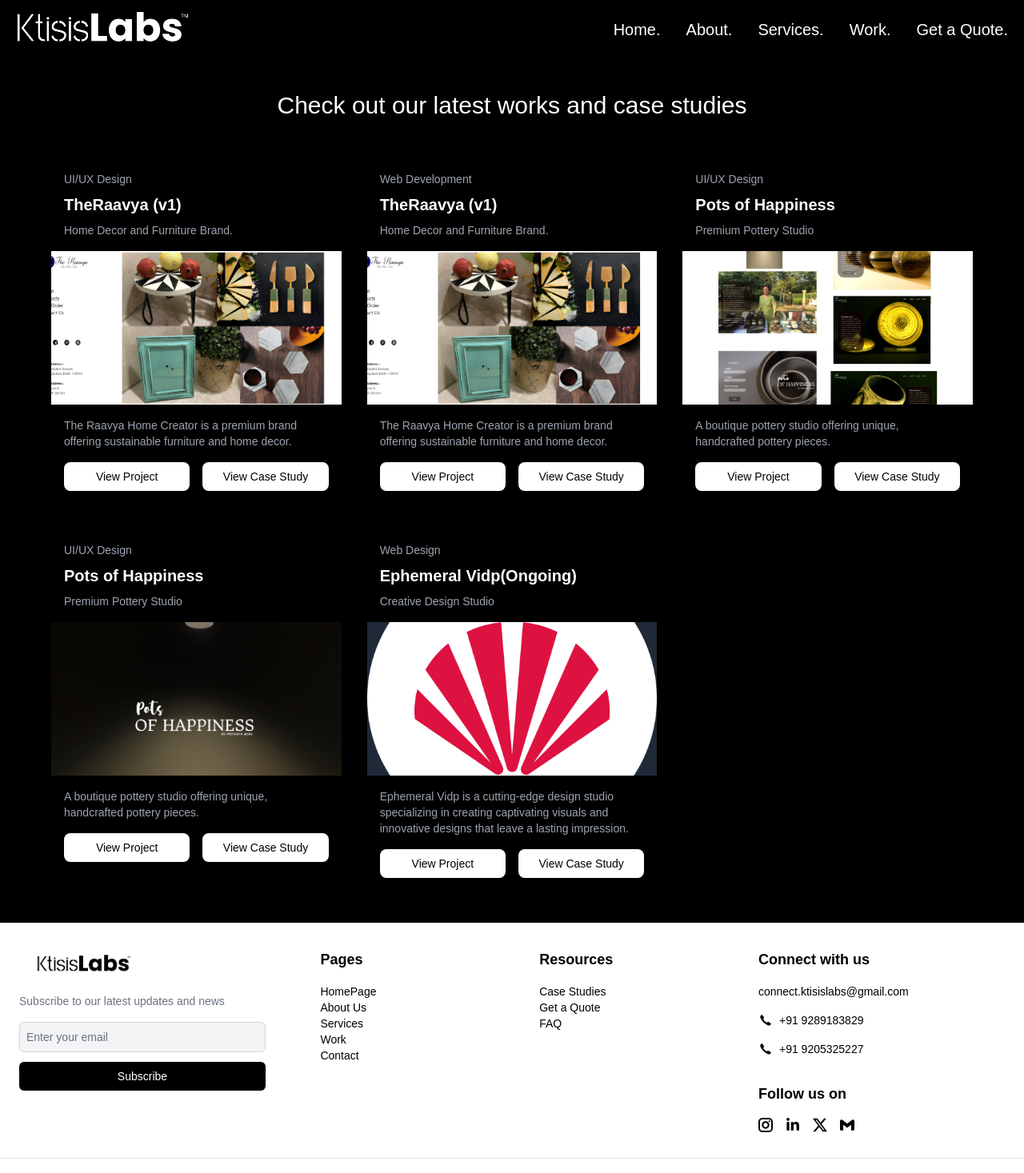
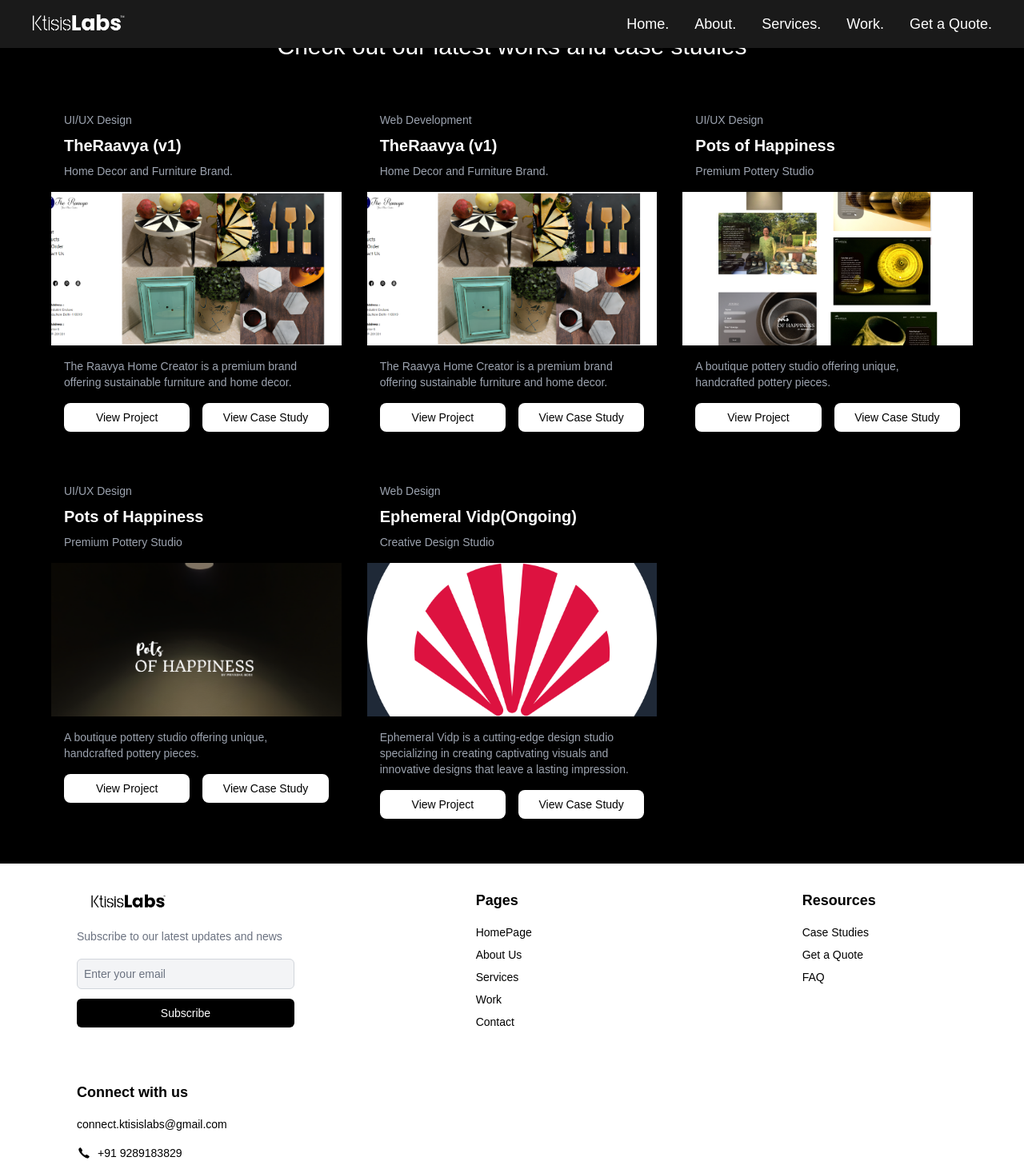
Before and after one commit to ktisislabs/OfficialSite, a React (Create React App) app: page /Work in a window 1280 px wide. Shown: the top 1467 px of the page at 80% size. Built offline with nearby package versions, Linux system fonts and the light colour scheme.

Commit message:
updated code

```diff
--- a/src/components/Footer.jsx
+++ b/src/components/Footer.jsx
@@ -1,108 +1,127 @@
 import React, { useEffect } from "react";
-import { useForm } from '@formspree/react';
-import toast, { Toaster } from 'react-hot-toast';
-import Mainlogo from '../Assets/newLogo.png';
+import { Link } from "react-router-dom";
+import { IoIosCall } from "react-icons/io";
 import { GrInstagram } from "react-icons/gr";
 import { FaLinkedinIn } from "react-icons/fa";
 import { BsTwitterX } from "react-icons/bs";
 import { SiGmail } from "react-icons/si";
-import { IoIosCall } from "react-icons/io";
-import { Link } from "react-router-dom";
+import Mainlogo from "../Assets/newLogo.png";
+import { useForm } from "@formspree/react";
+import toast, { Toaster } from "react-hot-toast";
 
-function Footer() {
+const Footer = () => {
   const [state, handleSubmit] = useForm("xjkvavqa");
 
   useEffect(() => {
     if (state.succeeded) {
-      toast.success('Thank you for subscribing!', {
+      toast.success("Thank you for subscribing!", {
         duration: 4000,
-        position: 'top-center',
+        position: "top-center",
+        style: {
+          background: "#000",
+          color: "#fff",
+        },
       });
     }
   }, [state.succeeded]);
 
   return (
-    <>
+    <footer className="w-full bg-white text-black py-8">
       <Toaster />
-      <footer className="Footer-Section w-full bg-white text-black py-8">
-        <div className="max-w-7xl mx-auto px-4 sm:px-6 flex flex-wrap gap-8 justify-between">
-          {/* Logo and Email Section */}
-          <div className="Footer-1 flex flex-col gap-4 w-full sm:w-1/2 lg:w-1/4">
-            <img src={Mainlogo} alt="Logo" className="w-40 mx-auto sm:mx-0" />
-            <p className="text-gray-500 text-sm text-center sm:text-left">
+      <div className="max-w-6xl mx-auto px-4 sm:px-6 md:px-8">
+        <div className="flex flex-wrap gap-8 sm:gap-12 md:gap-16 justify-between">
+          {/* Logo and Email Subscription */}
+          <div className="w-full sm:w-1/2 md:w-1/3 lg:w-1/4 flex flex-col gap-4">
+            <img src={Mainlogo} alt="Ktisis Labs Logo" className="w-32" />
+            <p className="text-gray-500 text-sm leading-relaxed">
               Subscribe to our latest updates and news
             </p>
-            <form onSubmit={handleSubmit} className="flex flex-col gap-3">
+            <form
+              onSubmit={handleSubmit}
+              className="flex flex-col gap-3"
+            >
               <input
                 type="email"
                 name="email"
                 placeholder="Enter your email"
                 required
-                className="w-full p-2 rounded-md border border-gray-300 bg-gray-100 text-sm placeholder-gray-500 outline-none focus:ring-2 focus:ring-blue-500"
+                className="p-2 rounded-md border border-gray-300 bg-gray-100 text-sm placeholder-gray-500 outline-none focus:ring-2 focus:ring-blue-500"
               />
               <button
                 type="submit"
-                className="w-full bg-black text-white py-2 rounded-md text-sm hover:bg-gray-800 transition focus:ring-2 focus:ring-blue-500"
+                className="bg-black text-white py-2 rounded-md text-sm hover:bg-gray-800 transition"
               >
                 Subscribe
               </button>
             </form>
           </div>
 
-          {/* Pages Section */}
-          <div className="flex flex-col gap-4 w-full sm:w-1/2 lg:w-1/6">
-            <h3 className="text-lg font-semibold text-center sm:text-left">Pages</h3>
-            <ul className="space-y-2 text-sm text-center sm:text-left">
-              <Link to="/Homepage">
-                <li className="hover:underline cursor-pointer">HomePage</li>
+          {/* Pages Links */}
+          <div className="w-full sm:w-1/2 md:w-1/3 lg:w-1/6 flex flex-col gap-4">
+            <h3 className="text-lg font-semibold">Pages</h3>
+            <ul className="space-y-2 text-sm">
+              <li>
+                <Link to="/Homepage" className="hover:underline">
+                  HomePage
                 </Link>
-              <Link to="/About">
-                <li className="hover:underline cursor-pointer">About Us</li>
+              </li>
+              <li>
+                <Link to="/About" className="hover:underline">
+                  About Us
                 </Link>
-              <Link to="/Services">
-                <li className="hover:underline cursor-pointer">Services</li>
+              </li>
+              <li>
+                <Link to="/Services" className="hover:underline">
+                  Services
                 </Link>
-              <Link to="/Work">
-                <li className="hover:underline cursor-pointer">Work</li>
+              </li>
+              <li>
+                <Link to="/Work" className="hover:underline">
+                  Work
                 </Link>
-              <Link to="/Contact">
-                <li className="hover:underline cursor-pointer">Contact</li>
+              </li>
+              <li>
+                <Link to="/Contact" className="hover:underline">
+                  Contact
                 </Link>
+              </li>
             </ul>
           </div>
 
-          {/* Resources Section */}
-          <div className="flex flex-col gap-4 w-full sm:w-1/2 lg:w-1/6">
-            <h3 className="text-lg font-semibold text-center sm:text-left">Resources</h3>
-            <ul className="space-y-2 text-sm text-center sm:text-left">
-              <Link to="/Work">
-                <li className="hover:underline cursor-pointer">Case Studies</li>
+          {/* Resources Links */}
+          <div className="w-full sm:w-1/2 md:w-1/3 lg:w-1/6 flex flex-col gap-4">
+            <h3 className="text-lg font-semibold">Resources</h3>
+            <ul className="space-y-2 text-sm">
+              <li>
+                <Link to="/Work" className="hover:underline">
+                  Case Studies
                 </Link>
-              <Link to="/Contact">
-                <li className="hover:underline cursor-pointer">Get a Quote</li>
+              </li>
+              <li>
+                <Link to="/Contact" className="hover:underline">
+                  Get a Quote
                 </Link>
-              <Link to="/Contact">
-                <li className="hover:underline cursor-pointer">FAQ</li>
+              </li>
+              <li>
+                <Link to="/Contact" className="hover:underline">
+                  FAQ
                 </Link>
+              </li>
             </ul>
           </div>
 
-          {/* Address Section */}
-          <div className="flex flex-col gap-4 w-full sm:w-1/2 lg:w-1/4">
-            <h3 className="text-lg font-semibold text-center sm:text-left">Connect with us</h3>
-            <p className="text-center sm:text-left text-sm">
-              connect.ktisislabs@gmail.com
-            </p>
-            <p className="flex items-center gap-2 justify-center sm:justify-start text-sm">
+          {/* Contact Section */}
+          <div className="w-full sm:w-1/2 md:w-1/3 lg:w-1/4 flex flex-col gap-4">
+            <h3 className="text-lg font-semibold">Connect with us</h3>
+            <p className="text-sm">connect.ktisislabs@gmail.com</p>
+            <p className="flex items-center gap-2 text-sm">
               <IoIosCall className="text-lg" /> +91 9289183829
             </p>
-            <p className="flex items-center gap-2 justify-center sm:justify-start text-sm">
+            <p className="flex items-center gap-2 text-sm">
               <IoIosCall className="text-lg" /> +91 9205325227
             </p>
-            <h3 className="text-lg font-semibold mt-4 text-center sm:text-left">
-              Follow us on
-            </h3>
-            <div className="flex gap-4 justify-center sm:justify-start">
+            <h3 className="text-lg font-semibold mt-4">Follow us on</h3>
+            <div className="flex gap-4">
               <a
                 href="https://www.instagram.com/ktisislabs/"
                 target="_blank"
@@ -136,14 +155,14 @@
             </div>
           </div>
         </div>
+      </div>
 
       {/* Footer Bottom */}
       <div className="border-t border-gray-200 mt-8 pt-4 text-center text-sm">
         <p>© 2024 Ktisis Labs. All rights reserved.</p>
       </div>
     </footer>
-    </>
   );
-}
+};
 
 export default Footer;
--- a/src/components/Navbar.jsx
+++ b/src/components/Navbar.jsx
@@ -34,7 +34,7 @@
          <Link to='/Contact'>   <li className="Menu-Item">Get a Quote</li></Link>
           </ul>
 
-          <div className="Icons-drawer flex flex-wrap justify-center items-center gap-5 text-white mt-36 mr-16">
+          {/* <div className="Icons-drawer flex flex-wrap justify-center items-center gap-5 text-white mt-36 mr-16">
             <a href='https://www.instagram.com/ktisislabs/' target='blank_' className="flex flex-col items-center hover:text-yellow-500 transition-all">
               <GrInstagram className='w-5 h-5 sm:w-8 sm:h-8' />
             </a>
@@ -47,7 +47,7 @@
             <a href='mailto:connect.ktisislabs@gmail.com' target='_blank' className="flex flex-col items-center hover:text-red-500 transition-all">
               <SiGmail className='w-6 h-6 sm:w-8 sm:h-8' />
             </a>
-          </div>
+          </div> */}
         </div>
       </div>
     );
--- a/src/index.css
+++ b/src/index.css
@@ -2,30 +2,130 @@
 @tailwind components;
 @tailwind utilities;
 
-
-
 @import url("https://fonts.googleapis.com/css2?family=Poppins:ital,wght@0,100;0,200;0,300;0,400;0,500;0,600;0,700;0,800;0,900;1,100;1,200;1,300;1,400;1,500;1,600;1,700;1,800;1,900&display=swap");
 
-
-
-*{
+/* Reset & General Styles */
+* {
   margin: 0;
   padding: 0;
+  box-sizing: border-box;
 }
-.no-visible-scrollbar {
-  scrollbar-width: none;
-  -ms-overflow-style: none;
-  -webkit-overflow-scrolling: touch;
+/* General Styles */
+.Navbar-Container {
+  background-color: #1a1a1a;
+  padding: 10px 20px;
+  position: fixed;
+  top: 0;
+  left: 0;
+  width: 100%;
+  z-index: 50;
 }
 
-.no-visible-scrollbar::-webkit-scrollbar {
+.Nav-Logo {
+  width: 120px;
+}
+
+/* Desktop Navigation */
+.Navigation-ul {
   display: none;
 }
-/* General Styling */
+
+.Navigation-ul li {
+  font-size: 18px;
+}
+
+@media (min-width: 1024px) {
+  .Navigation-ul {
+    display: flex;
+  }
+  .Hamburger-div {
+    display: none;
+  }
+}
+
+/* Hamburger Menu */
+.Menu-Overlay {
+  display: none;
+  position: fixed;
+  top: 0;
+  left: 0;
+  width: 100vw;
+  height: 100vh;
+  background-color: rgba(0, 0, 0, 0.8);
+  z-index: 40;
+  transition: opacity 0.3s ease-in-out;
+}
+
+.Menu-Overlay.active {
+  display: block;
+  opacity: 1;
+}
+
+.Menu-Slide {
+  position: absolute;
+  top: 0;
+  right: 0;
+  width: 75%;
+  max-width: 300px;
+  height: 100%;
+  background-color: #333;
+  padding: 20px;
+  transform: translateX(100%);
+  transition: transform 0.3s ease-in-out;
+}
+
+.Menu-Slide.active {
+  transform: translateX(0);
+}
+
+.Menu-Items {
+  list-style: none;
+  padding: 0;
+  margin: 0;
+}
+
+.Menu-Items li {
+  font-size: 18px;
+  margin: 20px 0;
+  color: white;
+}
+
+.Menu-Items li:hover {
+  color: #ccc;
+}
+
+.Icons-drawer {
+  margin-top: 20px;
+}
+
+.Icons-drawer a {
+  color: white;
+}
+
+/* Small Devices */
+@media (max-width: 768px) {
+  .Nav-Logo {
+    width: 100px;
+  }
+
+  .Navigation-ul {
+    display: none;
+  }
+
+  .Hamburger-div {
+    display: block;
+  }
+
+  .Menu-Items li {
+    font-size: 16px;
+  }
+}
+
 body {
   font-family: 'Poppins', sans-serif;
   background-color: #000;
   color: #fff;
+  line-height: 1.5;
 }
 
 input,
@@ -42,7 +142,17 @@
   background-color: #333;
 }
 
-/* Navbar Fix */
+.no-visible-scrollbar {
+  scrollbar-width: none;
+  -ms-overflow-style: none;
+  -webkit-overflow-scrolling: touch;
+}
+
+.no-visible-scrollbar::-webkit-scrollbar {
+  display: none;
+}
+
+/* Navbar */
 .navbar {
   display: flex;
   justify-content: space-between;
@@ -50,6 +160,9 @@
   padding: 1.5rem 2rem;
   background-color: #000;
   border-bottom: 1px solid #333;
+  position: sticky;
+  top: 0;
+  z-index: 1000;
 }
 
 .navbar a {
@@ -65,25 +178,53 @@
 }
 
 /* Services Section */
+.services-container {
+  padding: 2rem;
+  text-align: center;
+}
+
 .services-container h2 {
   font-size: 3rem;
   font-weight: bold;
   letter-spacing: -1px;
+  margin-bottom: 1rem;
 }
 
 .services-container p {
   font-size: 1.2rem;
   color: #999;
+  margin-bottom: 2rem;
+}
+
+.services-container form {
+  display: flex;
+  flex-wrap: wrap;
+  justify-content: center;
+  gap: 1rem;
 }
 
 .services-container form input {
-  background-color: #f8f8f8;
+  background-color: #222;
+  color: #fff;
+  padding: 0.75rem 1rem;
+  border: 1px solid #333;
+  border-radius: 4px;
 }
 
 .services-container form button {
+  padding: 0.75rem 1.5rem;
+  background-color: #444;
+  color: #fff;
   border: none;
   cursor: pointer;
+  border-radius: 4px;
 }
+
+.services-container form button:hover {
+  background-color: #666;
+}
+
+/* Marquee Animation */
 @keyframes marquee {
   0% {
     transform: translateX(100%);
@@ -98,3 +239,42 @@
   white-space: nowrap;
   animation: marquee 30s linear infinite;
 }
+
+/* Responsive Adjustments */
+@media (max-width: 768px) {
+  .navbar {
+    flex-direction: column;
+    padding: 1rem;
+  }
+
+  .navbar a {
+    margin: 0.5rem 0;
+  }
+
+  .services-container h2 {
+    font-size: 2.5rem;
+  }
+
+  .services-container p {
+    font-size: 1rem;
+  }
+
+  .services-container form input,
+  .services-container form button {
+    width: 100%;
+  }
+}
+
+@media (max-width: 480px) {
+  .navbar {
+    padding: 0.5rem 1rem;
+  }
+
+  .services-container h2 {
+    font-size: 2rem;
+  }
+
+  .services-container p {
+    font-size: 0.9rem;
+  }
+}
```
Lines whose indentation alone changed are shown as unchanged.
